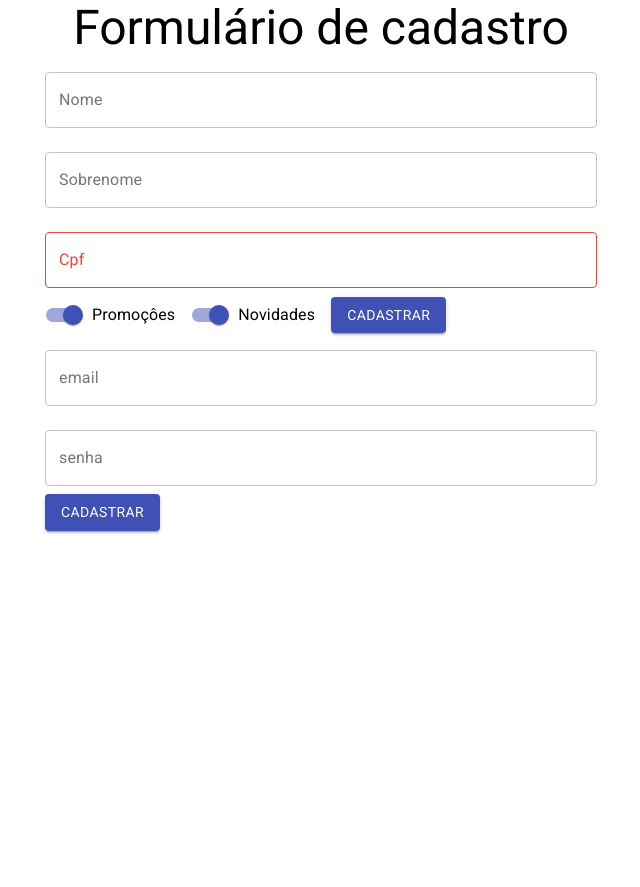
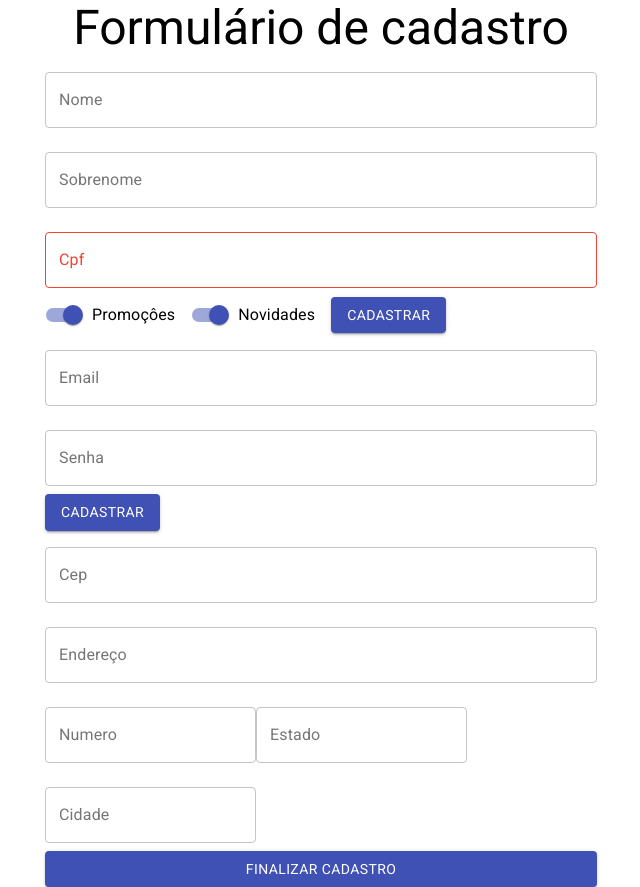
Before and after one commit to carlosrjhoe/Aplicacao_Formulario_com_React, a React (Create React App) app in the folder ceep/: page / in a window 1280 px wide. Shown: the whole page, without its empty margins (319-959 px from the left). Before the commit the page ends 800 px from the top, so only its background shows below. Built offline with nearby package versions, Linux system fonts and the light colour scheme.

Commit message:
Entendendo o problema: Criando formulários

```diff
--- a/ceep/src/App.js
+++ b/ceep/src/App.js
@@ -4,6 +4,7 @@
 import { Container, Typography } from "@material-ui/core";
 import FormularioCadastro from "./components/FormularioCadastro/DadosPessoais";
 import DadosUsuarios from "./components/FormularioCadastro/DadosUsuarios";
+import DadosEntrega from "./components/FormularioCadastro/DadosEntrega";
 
 class App extends Component {
   render() {
@@ -14,6 +15,7 @@
         </Typography>
         <FormularioCadastro aoEnviar={aoEnviarForm} validaCPF={validaCPF} />
         <DadosUsuarios />
+        <DadosEntrega/>
       </Container>
     );
   }
--- /dev/null
+++ b/ceep/src/components/FormularioCadastro/DadosEntrega.jsx
@@ -0,0 +1,51 @@
+import React from "react";
+import { TextField, Button } from "@material-ui/core";
+
+function DadosEntrega() {
+  return (
+    <form>
+      <TextField
+        id="cep"
+        label="Cep"
+        type="number"
+        variant="outlined"
+        margin="normal"
+        fullWidth
+      />
+      <TextField
+        id="endereco"
+        label="Endereço"
+        type="number"
+        variant="outlined"
+        margin="normal"
+        fullWidth
+      />
+      <TextField
+        id="numero"
+        label="Numero"
+        type="number"
+        variant="outlined"
+        margin="normal"
+      />
+      <TextField
+        id="estado"
+        label="Estado"
+        type="text"
+        variant="outlined"
+        margin="normal"
+      />
+      <TextField
+        id="cidade"
+        label="Cidade"
+        type="text"
+        variant="outlined"
+        margin="normal"
+      />
+      <Button type="submit" variant="contained" color="primary" fullWidth>
+        Finalizar cadastro
+      </Button>
+    </form>
+  );
+}
+
+export default DadosEntrega;
--- a/ceep/src/components/FormularioCadastro/DadosUsuarios.jsx
+++ b/ceep/src/components/FormularioCadastro/DadosUsuarios.jsx
@@ -6,7 +6,7 @@
         <form>
             <TextField
                 id="email"
-                label="email"
+                label="Email"
                 type="email"
                 variant="outlined"
                 margin="normal"
@@ -14,7 +14,7 @@
             />
             <TextField
                 id="senha"
-                label="senha"
+                label="Senha"
                 type="password"
                 variant="outlined"
                 margin="normal"
```
Also changed, not shown: ceep/src/components/FormularioCadastro/DadosPessoais.jsx (indentation only), ceep/src/components/FormularioCadastro/FormularioCadastro.jsx (indentation only), 1 other file (tests, documents, lock files or other folders). Lines whose indentation alone changed are shown as unchanged.
